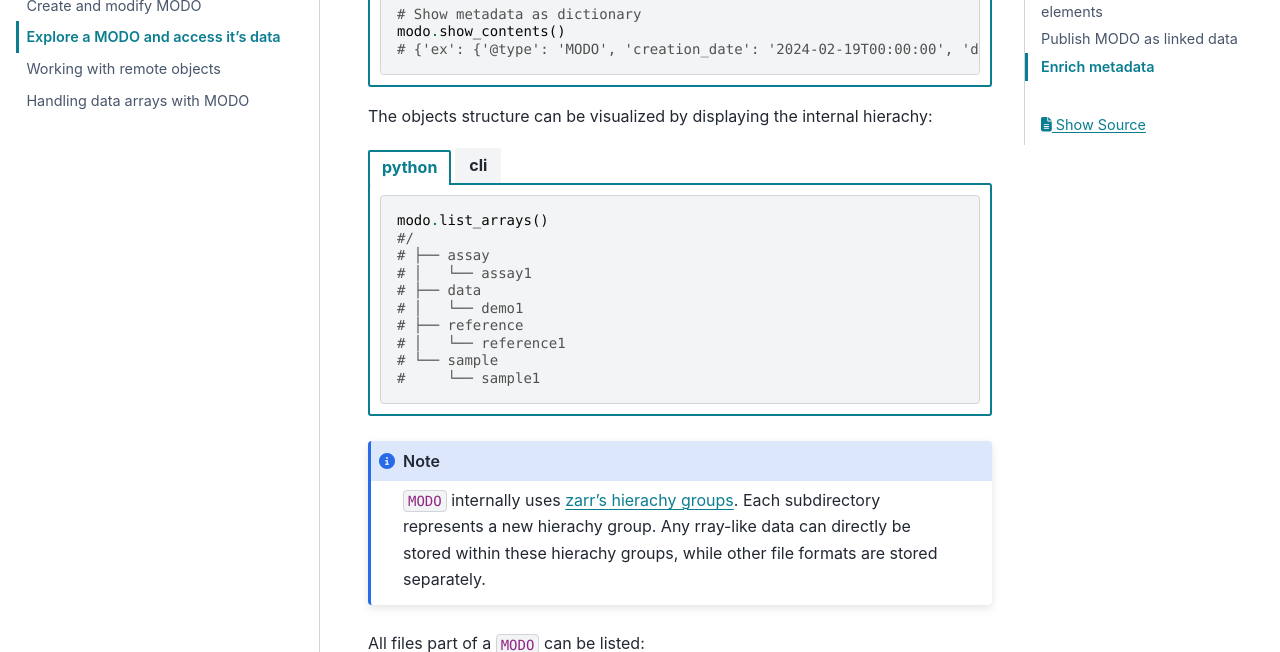
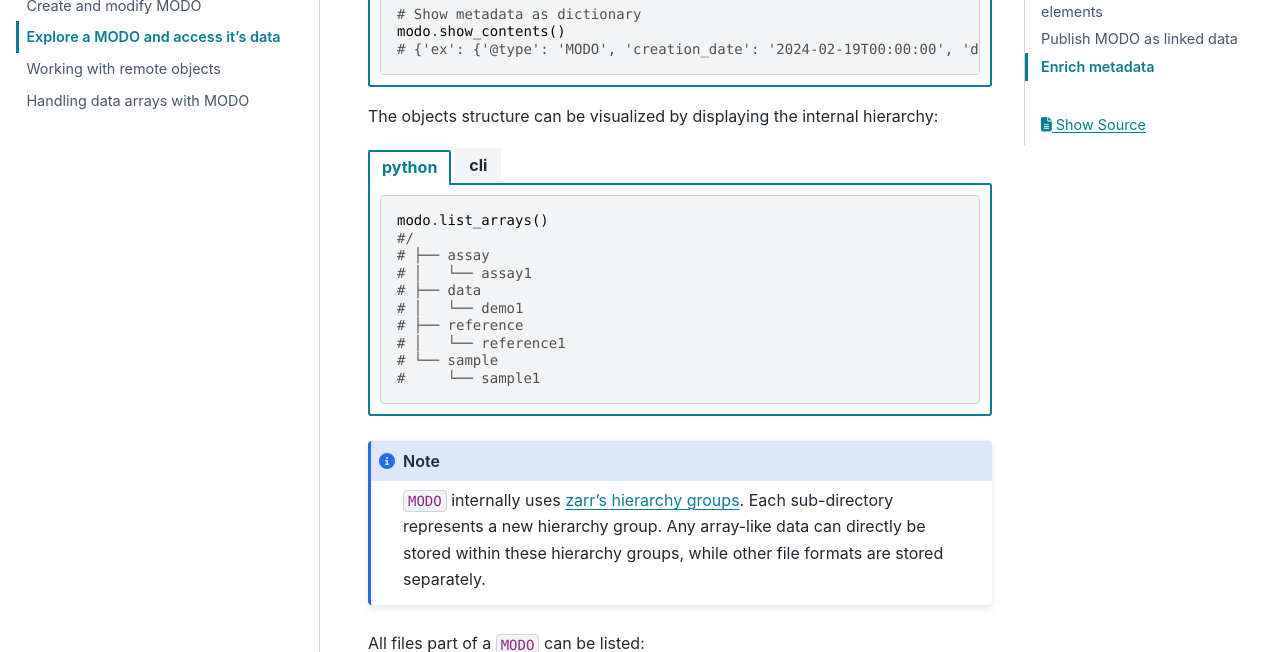
Before and after one commit to sdsc-ordes/smoc-api, a Sphinx documentation site: the page built from docs/tutorials/modo_access.md, in a window 1280 px wide and 900 px high, scrolled down 416 px. Shown: the part 154-806 px from the top of the window. Built offline with Sphinx 7.4.7 and the PyData theme 0.15.4, drawn with Linux system fonts in a browser that asks for light colours; pages that are not in the unit, such as notebooks, are missing from menus.

```diff
--- a/docs/tutorials/modo_access.md
+++ b/docs/tutorials/modo_access.md
@@ -32,7 +32,7 @@ modo show "data/ex"
 
 ::::
 
-The objects structure can be visualized by displaying the internal hierachy:
+The objects structure can be visualized by displaying the internal hierarchy:
 
 ::::{tab-set}
 
@@ -71,7 +71,7 @@ modo show --zarr "data/ex"
 ::::
 
 :::{note}
-`MODO` internally uses [zarr's hierachy groups](https://zarr.readthedocs.io/en/stable/api/hierarchy.html). Each subdirectory represents a new hierachy group. Any rray-like data can directly be stored within these hierachy groups, while other file formats are stored separately.
+`MODO` internally uses [zarr's hierarchy groups](https://zarr.readthedocs.io/en/stable/api/hierarchy.html). Each sub-directory represents a new hierarchy group. Any array-like data can directly be stored within these hierarchy groups, while other file formats are stored separately.
 :::
 
 All files part of a `MODO` can be listed:
```
Also changed, not shown: docs/intro/quickstart.md (+1 -1 lines), docs/tutorials/modo_arrays.md (+1 -1 lines).
